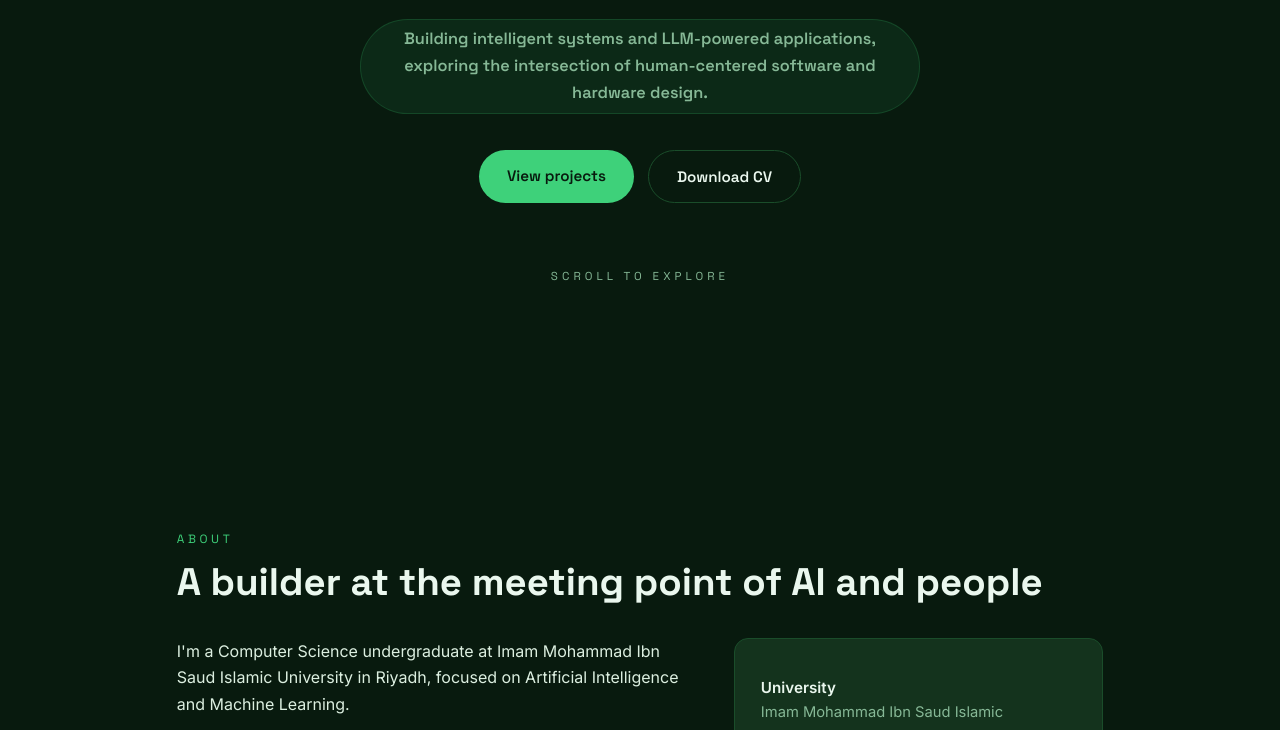
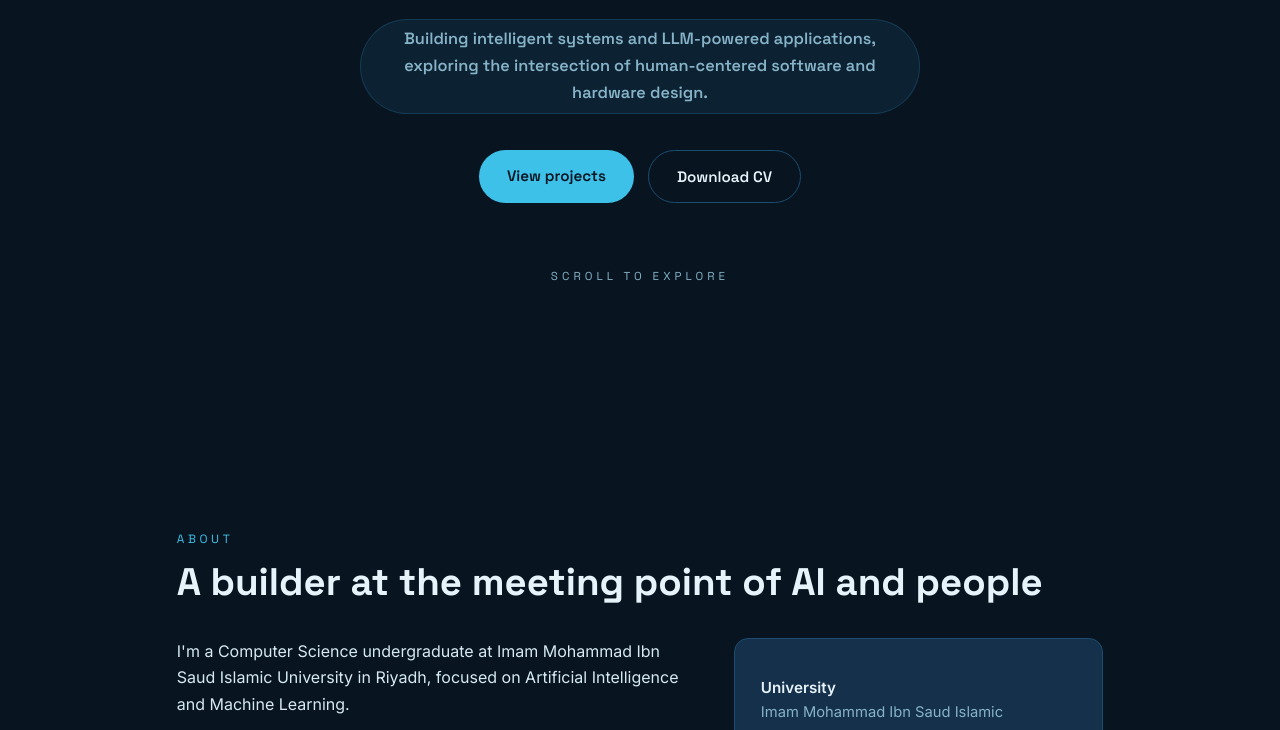
Before and after one commit to 4mohammedalqahtani-svg/portfolio, a plain HTML site: page index.html in a window 1280 px wide. Shown: the part 322-1052 px from the top of the page. Drawn offline with Linux system fonts and the light colour scheme.

Commit message:
Switch theme to dark blue palette
Co-Authored-By: Claude Sonnet 5 <noreply@anthropic.com>

```diff
--- a/index.html
+++ b/index.html
@@ -10,15 +10,15 @@
 <link href="https://fonts.googleapis.com/css2?family=Space+Grotesk:wght@400;500;600;700&family=Inter:wght@400;500;600&family=IBM+Plex+Sans+Arabic:wght@400;500;700&family=Amiri:wght@700&display=swap" rel="stylesheet">
 <style>
 :root{
-  --espresso:#081A0E;
-  --panel:#0F2B18;
-  --panel-2:#14331D;
-  --border:#1A4D2A;
-  --tan:#2E9E58;
-  --tan-bright:#3ED17A;
-  --cream:#EAF7EE;
-  --text:#DCEFE0;
-  --muted:#86B896;
+  --espresso:#081420;
+  --panel:#0F2333;
+  --panel-2:#14304A;
+  --border:#1A4D70;
+  --tan:#2E86B2;
+  --tan-bright:#3EC1E8;
+  --cream:#E6F3FA;
+  --text:#D6E9F2;
+  --muted:#86B3C7;
   --radius:14px;
 }
 *{margin:0;padding:0;box-sizing:border-box}
@@ -157,9 +157,9 @@ h2.section-title{font-size:clamp(1.7rem,4vw,2.4rem);color:var(--cream);margin-bo
   font-size:.75rem;font-weight:600;
   font-family:'Space Grotesk';
   padding:6px 13px;border-radius:999px;
-  background:rgba(46,158,88,.12);
+  background:rgba(46,134,178,.12);
   color:var(--tan-bright);
-  border:1px solid rgba(46,158,88,.25);
+  border:1px solid rgba(46,134,178,.25);
 }
 .video-slot{
   aspect-ratio:16/9;
@@ -225,9 +225,9 @@ h2.section-title{font-size:clamp(1.7rem,4vw,2.4rem);color:var(--cream);margin-bo
   font-family:'Space Grotesk';
   font-size:.75rem;font-weight:600;
   padding:7px 14px;border-radius:999px;
-  background:rgba(46,158,88,.12);
+  background:rgba(46,134,178,.12);
   color:var(--tan-bright);
-  border:1px solid rgba(46,158,88,.3);
+  border:1px solid rgba(46,134,178,.3);
   cursor:pointer;
   transition:background .15s ease,color .15s ease;
 }
```
